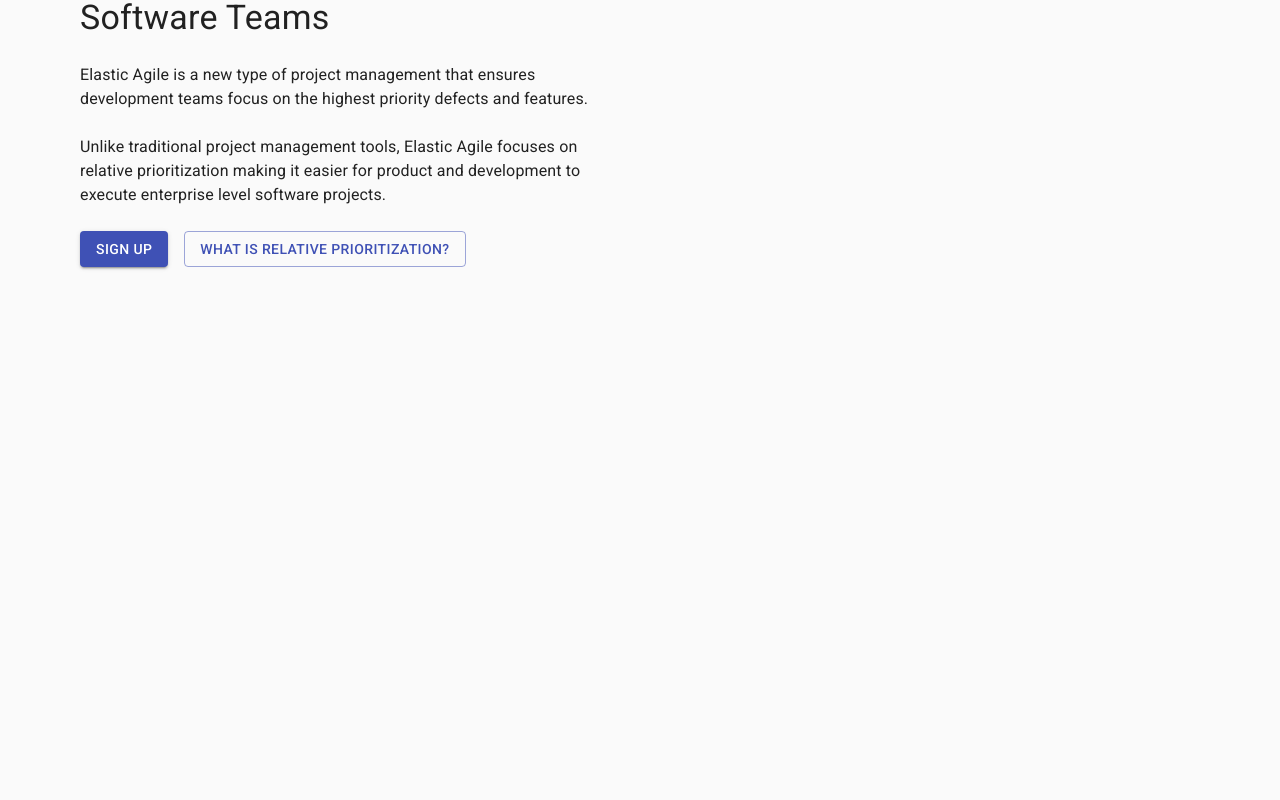
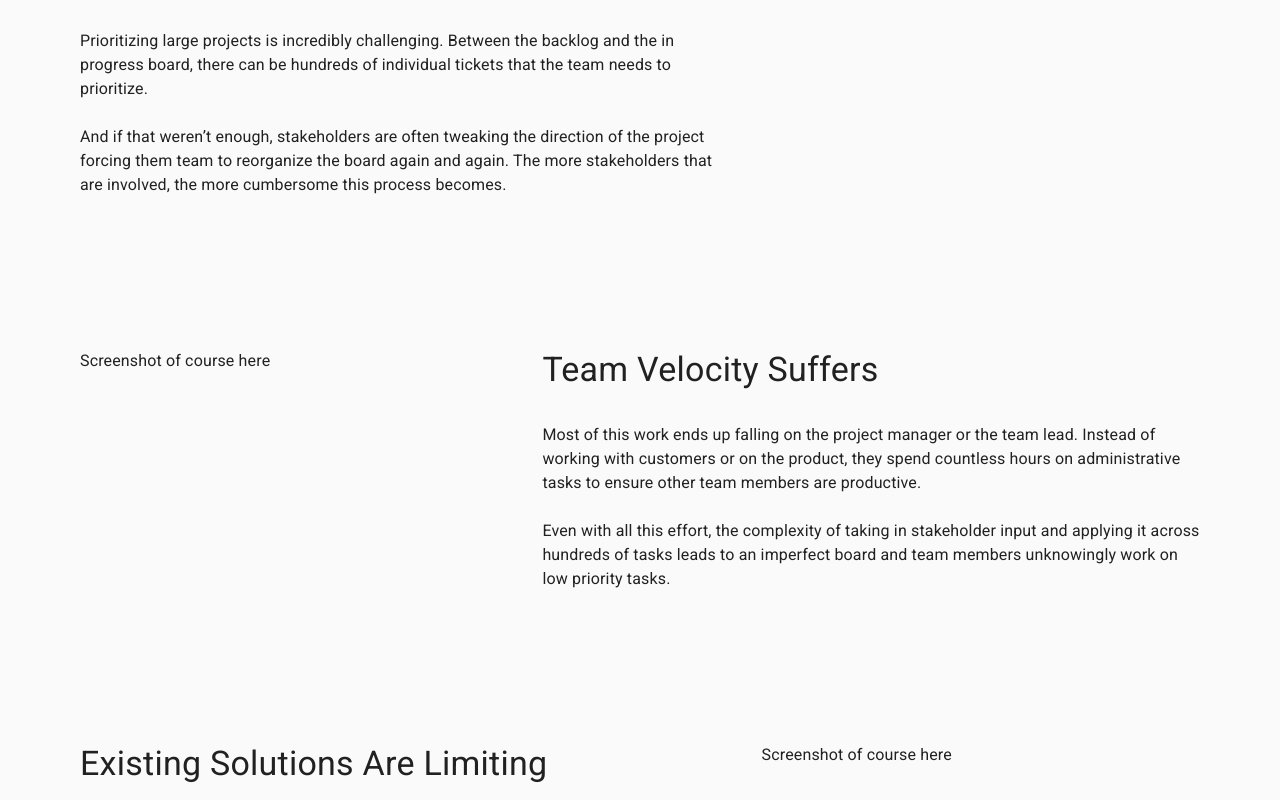
Before and after one commit to chasejarms/dynamic-project-management, a React (Create React App) app: page / in a window 1280 px wide. Shown: the part 200-1000 px from the top of the page. Before the commit the page ends 800 px from the top, so only its background shows below. Built offline with nearby package versions, Linux system fonts and the light colour scheme; no server answers; what amazon-cognito-identity-js would draw is missing.

Commit message:
Get closer to finishing the landing page

```diff
--- /dev/null
+++ b/src/components/landingPageCommonSection/index.tsx
@@ -0,0 +1,81 @@
+/** @jsxImportSource @emotion/react */
+import { jsx, css } from "@emotion/react";
+import { Theme, Typography, useTheme } from "@material-ui/core";
+import React from "react";
+import { composeCSS } from "../../styles/composeCSS";
+
+export interface ILandingPageCommonSectionProps {
+    title: string;
+    textSections: string[];
+    placeContent: "left" | "right";
+}
+
+export function LandingPageCommonSection(
+    props: ILandingPageCommonSectionProps
+) {
+    const theme = useTheme();
+    const classes = createClasses(theme);
+    const content = (
+        <div>
+            <div css={classes.bottomMargin32}>
+                <Typography variant="h4">{props.title}</Typography>
+            </div>
+            {props.textSections.map((text) => {
+                return (
+                    <div css={classes.bottomMargin24}>
+                        <Typography>{text}</Typography>
+                    </div>
+                );
+            })}
+        </div>
+    );
+
+    return (
+        <div
+            css={composeCSS(
+                classes.container,
+                props.placeContent === "left" && classes.containerLeftContent,
+                props.placeContent === "right" && classes.containerRightContent
+            )}
+        >
+            {props.placeContent === "left" && content}
+            <div>
+                <Typography>Screenshot of course here</Typography>
+            </div>
+            {props.placeContent === "right" && content}
+        </div>
+    );
+}
+
+const createClasses = (theme: Theme) => {
+    const container = css`
+        padding-top: ${theme.spacing() * 10}px;
+        padding-bottom: ${theme.spacing() * 6}px;
+        display: grid;
+        grid-gap: ${theme.spacing() * 3}px;
+    `;
+
+    const containerLeftContent = css`
+        grid-template-columns: 3fr 2fr;
+    `;
+
+    const containerRightContent = css`
+        grid-template-columns: 2fr 3fr;
+    `;
+
+    const bottomMargin24 = css`
+        margin-bottom: ${theme.spacing() * 3}px;
+    `;
+
+    const bottomMargin32 = css`
+        margin-bottom: ${theme.spacing() * 4}px;
+    `;
+
+    return {
+        container,
+        bottomMargin24,
+        containerLeftContent,
+        containerRightContent,
+        bottomMargin32,
+    };
+};
--- a/src/components/nonAuthenticatedNavBar/index.tsx
+++ b/src/components/nonAuthenticatedNavBar/index.tsx
@@ -17,10 +17,6 @@
             route: "/",
         },
         {
-            label: "Pricing",
-            route: "/pricing",
-        },
-        {
             label: "Contact",
             route: "/contact",
         },
--- a/src/oneTimeComponents/wrappedApp/app/home/index.tsx
+++ b/src/oneTimeComponents/wrappedApp/app/home/index.tsx
@@ -3,6 +3,7 @@
 import { Typography, Button, useTheme, Theme } from "@material-ui/core";
 import { NonAuthenticatedPageContainer } from "../../../../components/nonAuthenticatedPageContainer";
 import { useHistory } from "react-router-dom";
+import { LandingPageCommonSection } from "../../../../components/landingPageCommonSection";
 
 export function Home() {
     const theme = useTheme();
@@ -15,49 +16,42 @@
 
     return (
         <NonAuthenticatedPageContainer>
-            <div css={classes.pageContent}>
-                <div>
-                    <div css={classes.bottomMargin24}>
-                        <Typography variant="h4">
-                            Flexible Project Management for Software Teams
-                        </Typography>
-                    </div>
-                    <div css={classes.bottomMargin24}>
-                        <Typography>
-                            Elastic Agile is a new type of project management
-                            that ensures development teams focus on the highest
-                            priority defects and features.
-                        </Typography>
-                    </div>
-                    <div css={classes.bottomMargin24}>
-                        <Typography>
-                            Unlike traditional project management tools, Elastic
-                            Agile focuses on relative prioritization making it
-                            easier for product and development to execute
-                            enterprise level software projects.
-                        </Typography>
-                    </div>
-                    <div css={classes.buttonContainer}>
-                        <div css={classes.signUpContainer}>
-                            <Button
-                                variant="contained"
-                                color="primary"
-                                onClick={navigateToSignUpPage}
-                            >
-                                Sign Up
-                            </Button>
-                        </div>
-                        <div>
-                            <Button variant="outlined" color="primary">
-                                What is relative prioritization?
-                            </Button>
-                        </div>
-                    </div>
-                </div>
-                <div>
-                    <Typography>Screenshot of course here</Typography>
-                </div>
-            </div>
+            <LandingPageCommonSection
+                title={"Prioritization is Tough"}
+                textSections={[
+                    "Prioritizing large projects is incredibly challenging. Between the backlog and the in progress board, there can be hundreds of individual tickets that the team needs to prioritize.",
+                    "And if that weren’t enough, stakeholders are often tweaking the direction of the project forcing them team to reorganize the board again and again. The more stakeholders that are involved, the more cumbersome this process becomes.",
+                ]}
+                placeContent="left"
+            />
+            <LandingPageCommonSection
+                title={"Team Velocity Suffers"}
+                textSections={[
+                    "Most of this work ends up falling on the project manager or the team lead. Instead of working with customers or on the product, they spend countless hours on administrative tasks to ensure other team members are productive.",
+                    "Even with all this effort, the complexity of taking in stakeholder input and applying it across hundreds of tasks leads to an imperfect board and team members unknowingly work on low priority tasks.",
+                ]}
+                placeContent="right"
+            />
+            <LandingPageCommonSection
+                title={"Existing Solutions Are Limiting"}
+                textSections={[
+                    "The current solutions in the market can be put into two buckets: Brute Force Prioritization and Fixed Prioritization.",
+                    "In brute force solutions, each and every ticket needs to be dragged up or down in a column to be prioritized. Not only is this time consuming but it's nearly impossible to maintain a perfectly prioritized board across many columns, especially when priorties shift.",
+                    "In fixed solutions, the software provides a fixed list of tags like 'Low', 'Medium', and 'High'. When a project is small, this works great. But as the project grows, team members realize that 'Low' and 'Medium' tasks never get worked on so they add the 'High' priority to every task",
+                    "And when everything is everything is high priority, nothing is.",
+                ]}
+                placeContent="left"
+            />
+            <LandingPageCommonSection
+                title={"Introducing Relative Prioritization"}
+                textSections={[
+                    "Instead of having fixed lists or prioritizing each task individually, tasks can be prioritized in large groups with ticket tags.",
+                    "Custom tags are applied to each task and when the tags are prioritized, the backlog and all in progress tickets are adjusted to reflect the new priorities.",
+                ]}
+                placeContent="right"
+            />
+            {/* show an example board with priorities right next to it here */}
+            {/* invite them to schedule a demo and send them to the contact page */}
         </NonAuthenticatedPageContainer>
     );
 }
```
